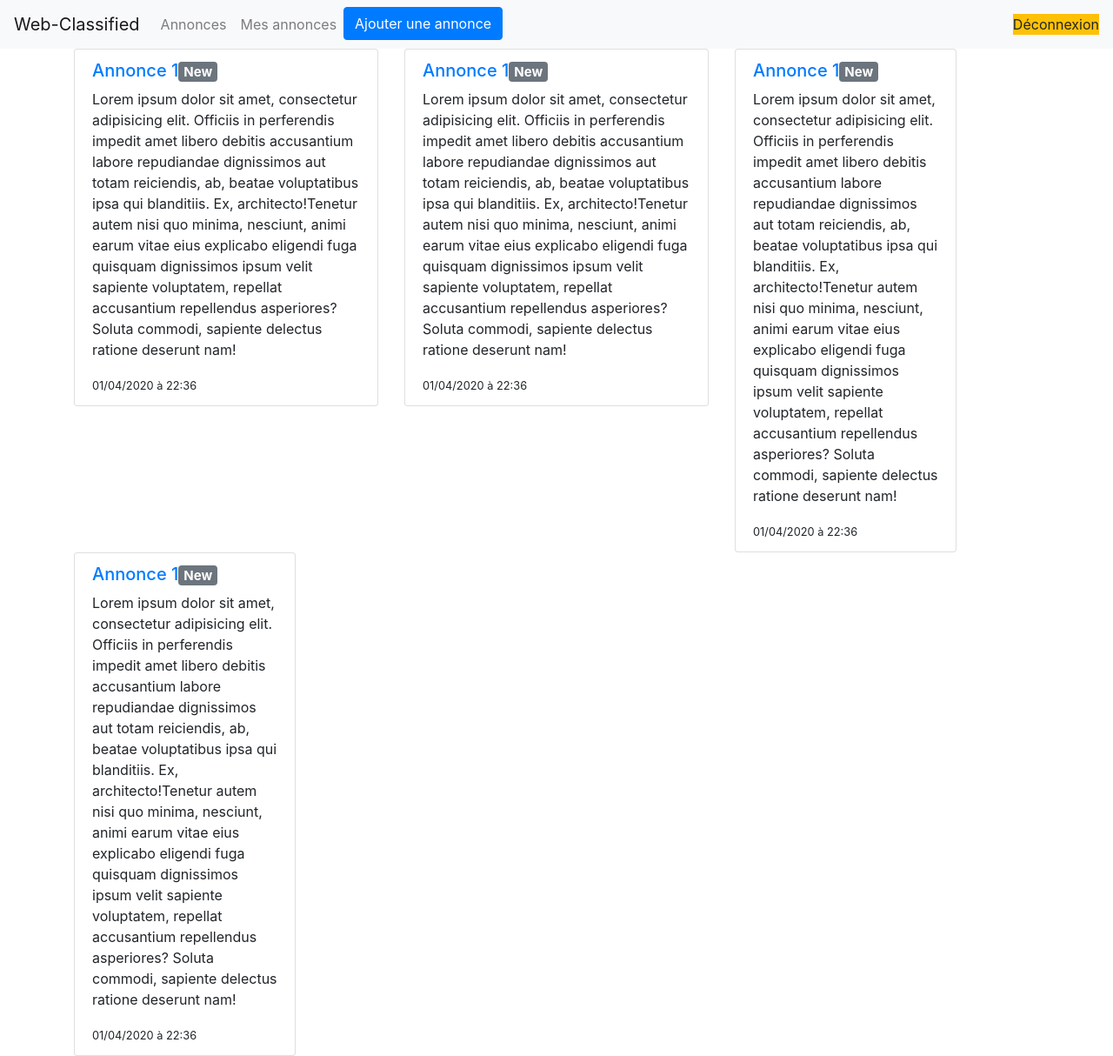
After one commit to chagrdi/classifiedProject, a PHP site: page /advert-list.php in a window 1280 px wide. The commit adds this page. Shown: the whole page at 87% size. Run offline with PHP 8.4, Linux system fonts and the light colour scheme.

Commit message:
start project, initialize bdd, login and register working

```diff
--- /dev/null
+++ b/advert-list.php
@@ -0,0 +1,63 @@
+<?php
+require_once( dirname(__FILE__) . "/components/header.php");
+require_once(dirname(__FILE__) . "/components/navbar.php");
+?>
+<div class="container">
+    <div class="row">
+        <div class="col-md-4">
+        <ul class="list-group">
+            <li class="list-group-item">
+                <a href="advert-page.php">
+                    <h5>Annonce 1<span class="badge badge-secondary">New</span></h5>
+                </a>
+                <p>
+                    Lorem ipsum dolor sit amet, consectetur adipisicing elit. Officiis in perferendis impedit amet libero debitis accusantium labore repudiandae dignissimos aut totam reiciendis, ab, beatae voluptatibus ipsa qui blanditiis. Ex, architecto!Tenetur autem nisi quo minima, nesciunt, animi earum vitae eius explicabo eligendi fuga quisquam dignissimos ipsum velit sapiente voluptatem, repellat accusantium repellendus asperiores? Soluta commodi, sapiente delectus ratione deserunt nam!
+                </p>
+                <small>01/04/2020 à 22:36</small>
+            </li>
+        </ul>
+        </div>
+        <div class="col-md-4">
+        <ul class="list-group">
+            <li class="list-group-item">
+                <a href="advert-page.php">
+                    <h5>Annonce 1<span class="badge badge-secondary">New</span></h5>
+                </a>
+                <p>
+                    Lorem ipsum dolor sit amet, consectetur adipisicing elit. Officiis in perferendis impedit amet libero debitis accusantium labore repudiandae dignissimos aut totam reiciendis, ab, beatae voluptatibus ipsa qui blanditiis. Ex, architecto!Tenetur autem nisi quo minima, nesciunt, animi earum vitae eius explicabo eligendi fuga quisquam dignissimos ipsum velit sapiente voluptatem, repellat accusantium repellendus asperiores? Soluta commodi, sapiente delectus ratione deserunt nam!
+                </p>
+                <small>01/04/2020 à 22:36</small>
+            </li>
+        </ul>
+        </div>
+        <div class="col-md-3">
+        <ul class="list-group">
+            <li class="list-group-item">
+                <a href="advert-page.php">
+                    <h5>Annonce 1<span class="badge badge-secondary">New</span></h5>
+                </a>
+                <p>
+                    Lorem ipsum dolor sit amet, consectetur adipisicing elit. Officiis in perferendis impedit amet libero debitis accusantium labore repudiandae dignissimos aut totam reiciendis, ab, beatae voluptatibus ipsa qui blanditiis. Ex, architecto!Tenetur autem nisi quo minima, nesciunt, animi earum vitae eius explicabo eligendi fuga quisquam dignissimos ipsum velit sapiente voluptatem, repellat accusantium repellendus asperiores? Soluta commodi, sapiente delectus ratione deserunt nam!
+                </p>
+                <small>01/04/2020 à 22:36</small>
+            </li>
+        </ul>
+        </div>
+        <div class="col-md-3">
+        <ul class="list-group">
+            <li class="list-group-item">
+                <a href="advert-page.php">
+                    <h5>Annonce 1<span class="badge badge-secondary">New</span></h5>
+                </a>
+                <p>
+                    Lorem ipsum dolor sit amet, consectetur adipisicing elit. Officiis in perferendis impedit amet libero debitis accusantium labore repudiandae dignissimos aut totam reiciendis, ab, beatae voluptatibus ipsa qui blanditiis. Ex, architecto!Tenetur autem nisi quo minima, nesciunt, animi earum vitae eius explicabo eligendi fuga quisquam dignissimos ipsum velit sapiente voluptatem, repellat accusantium repellendus asperiores? Soluta commodi, sapiente delectus ratione deserunt nam!
+                </p>
+                <small>01/04/2020 à 22:36</small>
+            </li>
+        </ul>
+        </div>
+    </div>
+</div>
+<?php
+require_once( dirname(__FILE__) . "/components/footer.php");
+?>
--- a/components/footer.php
+++ b/components/footer.php
@@ -0,0 +1,5 @@
+<script src="https://code.jquery.com/jquery-3.4.1.slim.min.js" integrity="sha384-J6qa4849blE2+poT4WnyKhv5vZF5SrPo0iEjwBvKU7imGFAV0wwj1yYfoRSJoZ+n" crossorigin="anonymous"></script>
+    <script src="https://cdn.jsdelivr.net/npm/popper.js@1.16.0/dist/umd/popper.min.js" integrity="sha384-Q6E9RHvbIyZFJoft+2mJbHaEWldlvI9IOYy5n3zV9zzTtmI3UksdQRVvoxMfooAo" crossorigin="anonymous"></script>
+    <script src="https://stackpath.bootstrapcdn.com/bootstrap/4.4.1/js/bootstrap.min.js" integrity="sha384-wfSDF2E50Y2D1uUdj0O3uMBJnjuUD4Ih7YwaYd1iqfktj0Uod8GCExl3Og8ifwB6" crossorigin="anonymous"></script>
+</body>
+</html>
--- a/components/header.php
+++ b/components/header.php
@@ -0,0 +1,13 @@
+<?php
+session_start();
+?>
+<!DOCTYPE html>
+<html lang="en">
+<head>
+    <meta charset="UTF-8">
+    <meta name="viewport" content="width=device-width, initial-scale=1.0">
+    <title>Web-Classified</title>
+    <link rel="stylesheet" href="https://stackpath.bootstrapcdn.com/bootstrap/4.4.1/css/bootstrap.min.css" integrity="sha384-Vkoo8x4CGsO3+Hhxv8T/Q5PaXtkKtu6ug5TOeNV6gBiFeWPGFN9MuhOf23Q9Ifjh" crossorigin="anonymous">
+    <link rel="stylesheet" href="dist/css/style.css">
+</head>
+<body>
--- /dev/null
+++ b/components/navbar.php
@@ -0,0 +1,22 @@
+<nav class="navbar navbar-expand-lg navbar-light bg-light">
+  <a class="navbar-brand" href="#">
+      Web-Classified
+  </a>
+  <button class="navbar-toggler" type="button" data-toggle="collapse" data-target="#navbarNav" aria-controls="navbarNav" aria-expanded="false" aria-label="Toggle navigation">
+    <span class="navbar-toggler-icon"></span>
+  </button>
+  <div class="collapse navbar-collapse" id="navbarNav">
+    <ul class="navbar-nav mr-auto">
+      <li class="nav-item">
+        <a class="nav-link" href="advert-list.php">Annonces</a>
+      </li>
+      <li class="nav-item">
+        <a class="nav-link" href="advert-list.php">Mes annonces</a>
+      </li>
+      <li class="nav-item">
+        <a class="btn btn-primary" href="advert-form.php">Ajouter une annonce</a>
+      </li>
+    </ul>
+    <a class="btn-warning" href="functions/disconnect.php">Déconnexion</a>
+  </div>
+</nav>
--- /dev/null
+++ b/dist/css/style.css
@@ -0,0 +1,18 @@
+#form{
+    height: 100vh;
+    background-color: #F5F5F5;
+}
+#form row{
+    position: relative;
+}
+#form form{
+    text-align: center;
+    position: absolute;
+    top: 0;
+    bottom: 0;
+    left: 0;
+    right: 0;
+    width: 50%;
+    height: 30%;
+    margin: auto;
+}
--- /dev/null
+++ b/functions/disconnect.php
@@ -0,0 +1,4 @@
+<?php
+session_start();
+session_destroy();
+header("Location: ../login.php");
```
Also changed, not shown: advert-form.php (added, +35 -0 lines), advert-page.php (added, +52 -0 lines), configs/config.php (+7 -0 lines), configs/database.php (+10 -0 lines), functions/createUser.php (+25 -0 lines), functions/loginUser.php (+21 -0 lines), index.php (+50 -14 lines), login.php (+41 -0 lines), register.php (+48 -0 lines).
